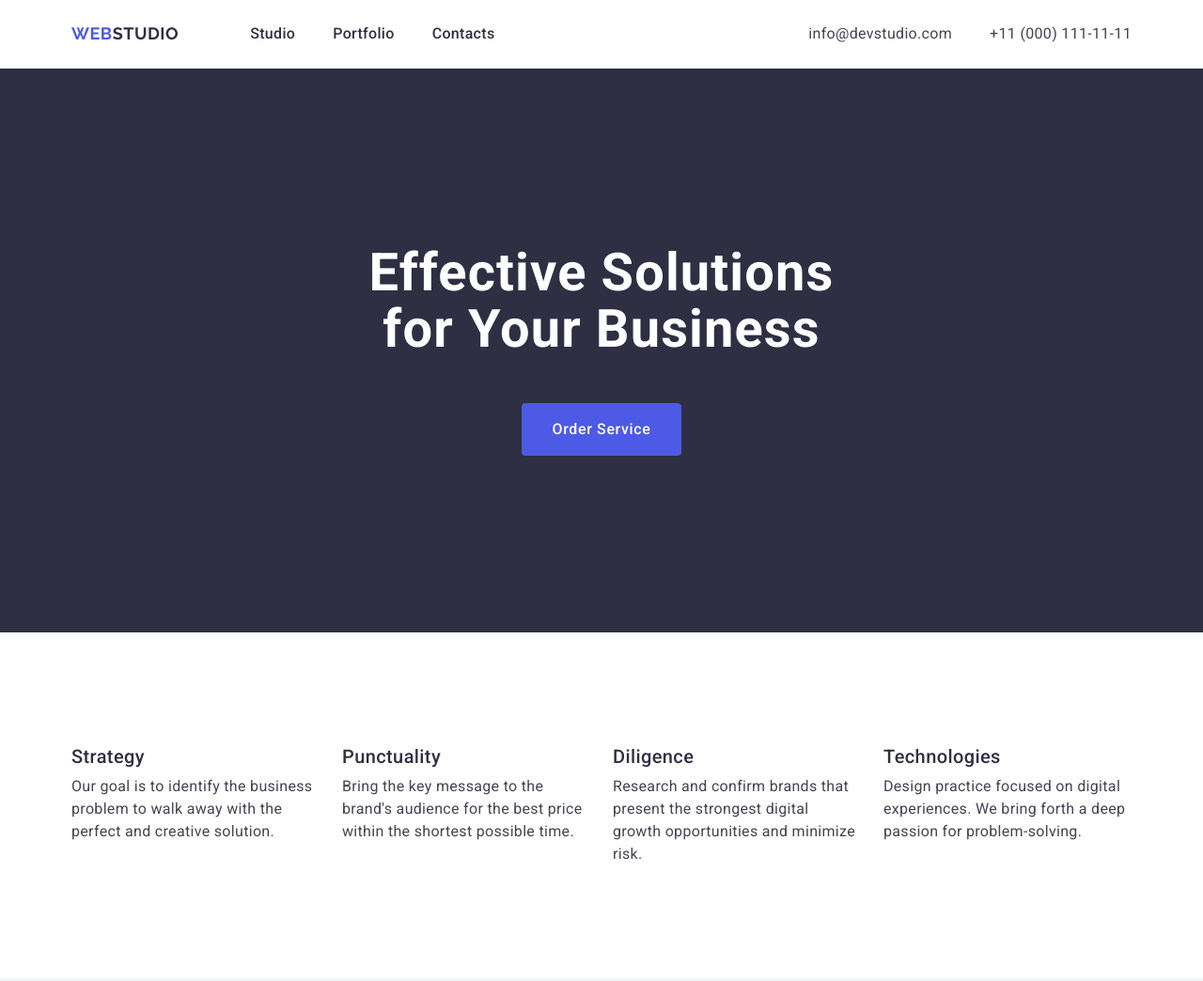
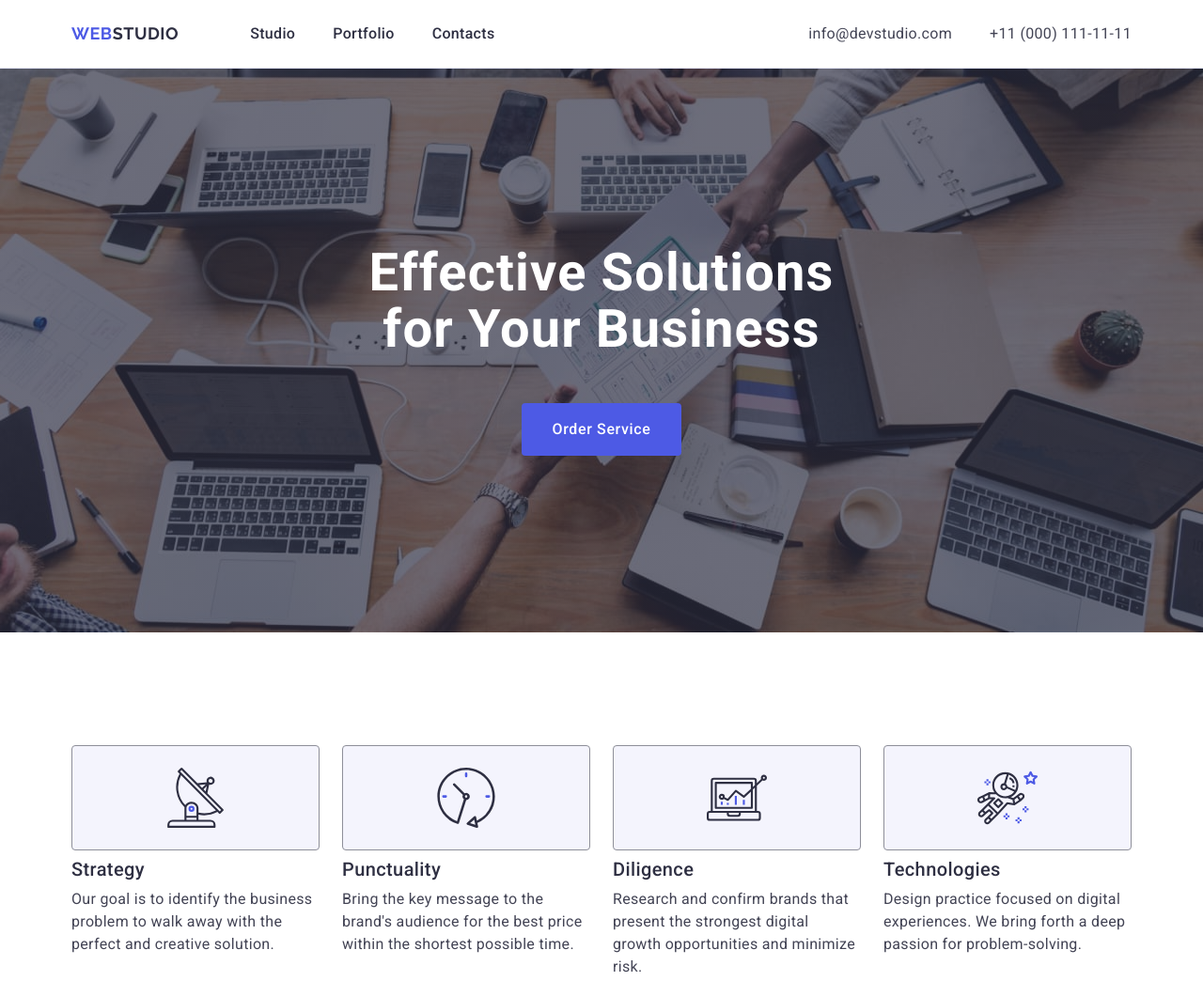
Before and after one commit to annakharytonova/goit-markup-hw-04, a plain HTML site: page index.html in a window 1280 px wide. Shown: the top 1044 px of the page at 94% size. Drawn offline with nearby package versions, Linux system fonts and the light colour scheme.

Commit message:
add icons and background-image

```diff
--- a/css/styles.css
+++ b/css/styles.css
@@ -146,6 +146,14 @@ button {
   background: #2e2f42;
   padding-top: 188px;
   padding-bottom: 188px;
+  background-image: linear-gradient(
+      rgba(46, 47, 66, 0.7),
+      rgba(46, 47, 66, 0.7)
+    ),
+    url(../images/people-office\ 1.jpg);
+  background-repeat: no-repeat;
+  background-position: center;
+  background-size: cover;
 }
 
 .container-hero {
@@ -200,6 +208,22 @@ button {
 .reviews-item {
   width: 264px;
 }
+
+.reviews-box-icon {
+  width: 264px;
+  height: 112px;
+  border: 1px solid #8e8f99;
+  border-radius: 4px;
+  background-color: #f4f4fd;
+  display: flex;
+  align-items: center;
+  justify-content: center;
+  margin-bottom: 8px;
+}
+
+.reviews-icon {
+}
+
 .reviews-title {
   font-weight: 500;
   font-size: 20px;
--- a/index.html
+++ b/index.html
@@ -70,6 +70,11 @@
           <h2 class="visually-hidden">Features</h2>
           <ul class="reviews-list">
             <li class="reviews-item">
+              <div class="reviews-box-icon">
+                <svg class="reviews-icon" width="64" height="64">
+                  <use href="./images/icons.svg#icon-antenna"></use>
+                </svg>
+              </div>
               <h3 class="reviews-title">Strategy</h3>
               <p class="reviews-text">
                 Our goal is to identify the business problem to walk away with
@@ -77,6 +82,11 @@
               </p>
             </li>
             <li class="reviews-item">
+              <div class="reviews-box-icon">
+                <svg class="reviews-icon" width="64" height="64">
+                  <use href="./images/icons.svg#icon-clock"></use>
+                </svg>
+              </div>
               <h3 class="reviews-title">Punctuality</h3>
               <p class="reviews-text">
                 Bring the key message to the brand's audience for the best price
@@ -84,6 +94,11 @@
               </p>
             </li>
             <li class="reviews-item">
+              <div class="reviews-box-icon">
+                <svg class="reviews-icon" width="64" height="64">
+                  <use href="./images/icons.svg#icon-diagram"></use>
+                </svg>
+              </div>
               <h3 class="reviews-title">Diligence</h3>
               <p class="reviews-text">
                 Research and confirm brands that present the strongest digital
@@ -91,6 +106,11 @@
               </p>
             </li>
             <li class="reviews-item">
+              <div class="reviews-box-icon">
+                <svg class="reviews-icon" width="64" height="64">
+                  <use href="./images/icons.svg#icon-astronaut"></use>
+                </svg>
+              </div>
               <h3 class="reviews-title">Technologies</h3>
               <p class="reviews-text">
                 Design practice focused on digital experiences. We bring forth a
```
Also changed, not shown: images/Dark-bg.jpg (added), images/icons.svg (added), images/people-office 1.jpg (added).
